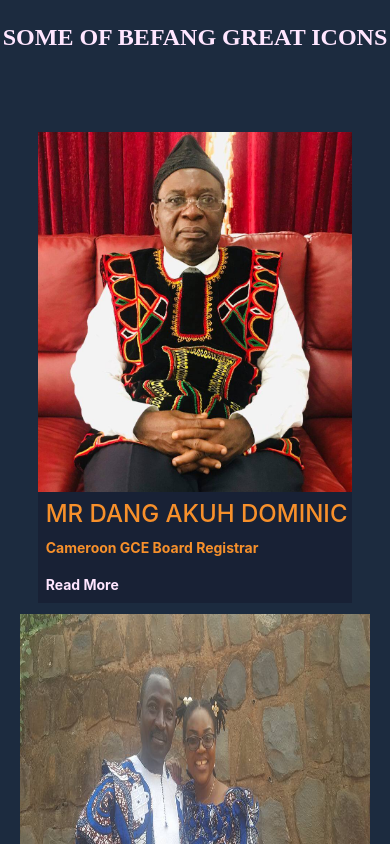
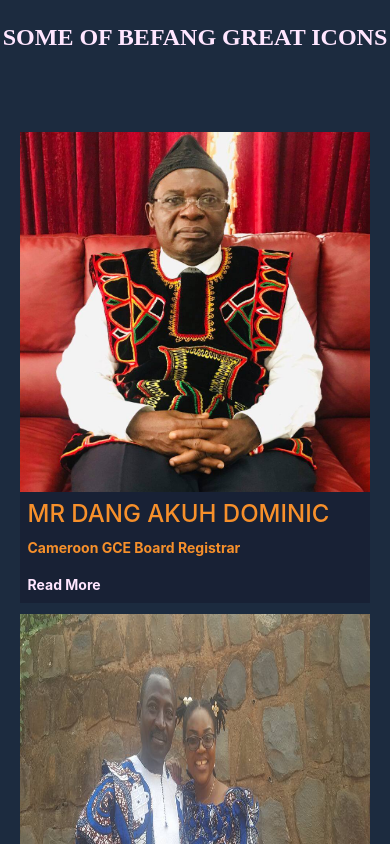
Before and after one commit to ernestmusong/Befang-Cultural-Development-Association, a React (Create React App) app in the folder client/: page / in a window 390 px wide. Shown: the part 2700-3544 px from the top of the page. Built offline with nearby package versions, Linux system fonts and the light colour scheme; no server answers; a web font is replaced by a local one.

Commit message:
added css

```diff
--- a/client/src/App.css
+++ b/client/src/App.css
@@ -356,16 +356,22 @@ nav{
   grid-template-columns: repeat(auto-fit, minmax(350px, 1fr));
   grid-column-gap: 2rem;
   grid-row-gap: 2rem;
+  position: relative;
+  height: auto;
+
 }
 .becuda-member{
   background: var(--darkBlue);
+  width: 350px;
    max-width: 350px;
    height: 450px;
-    margin: 0 auto;
+
 }
 .becuda-image-wrapper{
   width: 100%;
   height: 80%;
+  margin: 0 auto;
+
 }
 .becuda-image-wrapper img{
  width: 100%;
@@ -485,6 +491,9 @@ nav{
   .all-branch-table{
      width: 100vw;
     left: calc(-50vw + 50%) !important;
+  }
+  .becuda-member{
+    width: 90vw;
   }
   .info{
     color: var(--heroWhite);
--- a/client/src/components/GreatIcons.js
+++ b/client/src/components/GreatIcons.js
@@ -12,7 +12,7 @@ const GreatIcons =()=>{
   }, [members])
   return(
 
-      <div className='becuda-executive mx-auto'>
+      <div className='becuda-executive '>
       {members.map(member => (
         <Member key={member.id} {...member}/>
       ))}
```
